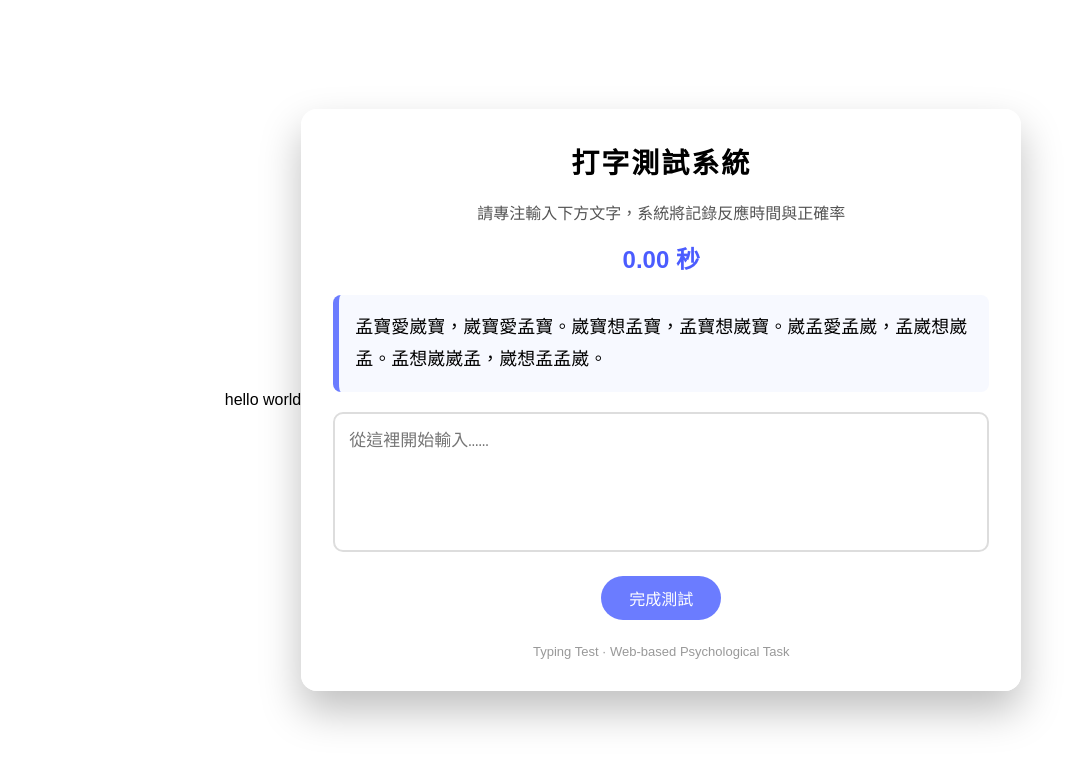
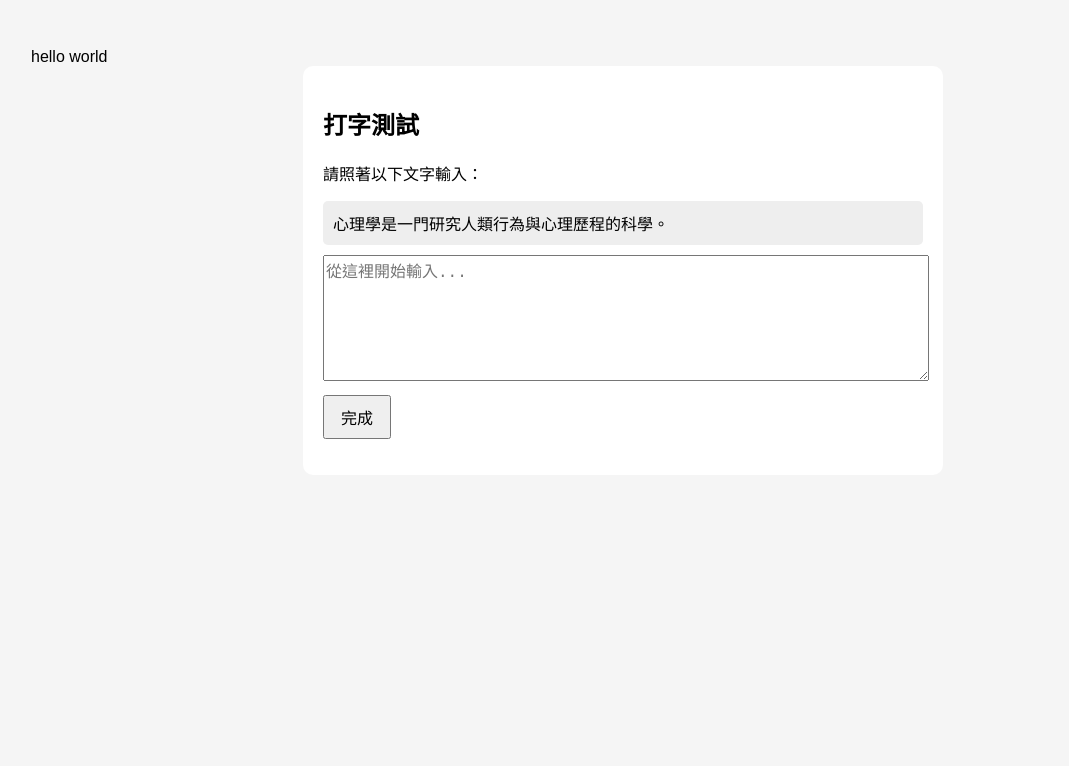
Before and after one commit to s114286Chloe/s114286Chloe.github.io, a plain HTML site: page index.html in a window 1280 px wide. Shown: the whole page, without its empty margins (17-1086 px from the left). Drawn offline with Linux system fonts and the light colour scheme.

Commit message:
Update index.html

```diff
--- a/index.html
+++ b/index.html
@@ -12,181 +12,75 @@
 <html lang="zh-Hant">
 <head>
   <meta charset="UTF-8">
-  <title>打字測試系統</title>
-
+  <title>打字測試</title>
   <style>
-    * {
-      box-sizing: border-box;
+    body {
+      font-family: Arial, sans-serif;
+      background-color: #f5f5f5;
+      padding: 40px;
     }
-
-    body {
-      margin: 0;
-      min-height: 100vh;
-      font-family: "Noto Sans TC", Arial, sans-serif;
-      display: flex;
-      align-items: center;
-      justify-content: center;
-
-      background-image: url("background.jpg");
-      background-size: cover;
-      background-position: center;
-      background-repeat: no-repeat;
+    .container {
+      background: white;
+      padding: 20px;
+      max-width: 600px;
+      margin: auto;
+      border-radius: 10px;
     }
-
-    .card {
-      background: rgba(255, 255, 255, 0.95);
-      width: 90%;
-      max-width: 720px;
-      padding: 32px;
-      border-radius: 16px;
-      box-shadow: 0 20px 40px rgba(0,0,0,0.25);
+    #targetText {
+      background: #eee;
+      padding: 10px;
+      border-radius: 5px;
     }
-
-    h1 {
-      margin-top: 0;
-      text-align: center;
-      font-size: 28px;
-      letter-spacing: 2px;
-    }
-
-    .hint {
-      text-align: center;
-      color: #555;
-      margin-bottom: 16px;
-    }
-
-    #timer {
-      text-align: center;
-      font-size: 24px;
-      font-weight: bold;
-      color: #4b5cff;
-      margin-bottom: 20px;
-    }
-
-    .target {
-      background: #f7f9ff;
-      border-left: 6px solid #6b7cff;
-      padding: 16px;
-      border-radius: 8px;
-      font-size: 18px;
-      line-height: 1.8;
-      margin-bottom: 20px;
-    }
-
     textarea {
       width: 100%;
-      height: 140px;
-      resize: none;
-      padding: 14px;
-      font-size: 17px;
-      line-height: 1.6;
-      border-radius: 10px;
-      border: 2px solid #ddd;
-      transition: border-color 0.2s, box-shadow 0.2s;
+      height: 120px;
+      margin-top: 10px;
+      font-size: 16px;
     }
-
-    textarea:focus {
-      outline: none;
-      border-color: #6b7cff;
-      box-shadow: 0 0 0 3px rgba(107,124,255,0.2);
-    }
-
-    .actions {
-      text-align: center;
-      margin-top: 20px;
-    }
-
     button {
-      background: #6b7cff;
-      color: white;
-      border: none;
-      padding: 10px 28px;
+      margin-top: 10px;
+      padding: 8px 16px;
       font-size: 16px;
-      border-radius: 999px;
-      cursor: pointer;
-      transition: transform 0.15s, box-shadow 0.15s, background 0.15s;
-    }
-
-    button:hover {
-      background: #5a6af0;
-      transform: translateY(-2px);
-      box-shadow: 0 6px 16px rgba(107,124,255,0.35);
-    }
-
-    #result {
-      margin-top: 24px;
-      padding: 16px;
-      background: #f3f5ff;
-      border-radius: 10px;
-      font-size: 16px;
-      line-height: 1.6;
-      display: none;
-    }
-
-    footer {
-      margin-top: 24px;
-      text-align: center;
-      font-size: 13px;
-      color: #999;
     }
   </style>
 </head>
-
 <body>
 
-<div class="card">
-  <h1>打字測試系統</h1>
-  <p class="hint">請專注輸入下方文字，系統將記錄反應時間與正確率</p>
+<div class="container">
+  <h2>打字測試</h2>
 
-  <div id="timer">0.00 秒</div>
-
-  <div class="target" id="targetText">
-    孟寶愛崴寶，崴寶愛孟寶。崴寶想孟寶，孟寶想崴寶。崴孟愛孟崴，孟崴想崴孟。孟想崴崴孟，崴想孟孟崴。
+  <p>請照著以下文字輸入：</p>
+  <div id="targetText">
+    心理學是一門研究人類行為與心理歷程的科學。
   </div>
 
-  <textarea id="inputText" placeholder="從這裡開始輸入……"></textarea>
+  <textarea id="inputText" placeholder="從這裡開始輸入..."></textarea>
+  <button onclick="finish()">完成</button>
 
-  <div class="actions">
-    <button onclick="finish()">完成測試</button>
-  </div>
-
-  <div id="result"></div>
-
-  <footer>
-    Typing Test · Web-based Psychological Task
-  </footer>
+  <p id="result"></p>
 </div>
 
 <script>
   const targetText = document.getElementById("targetText").innerText;
   const inputText = document.getElementById("inputText");
   const result = document.getElementById("result");
-  const timerDisplay = document.getElementById("timer");
 
   let startTime = null;
-  let timerInterval = null;
 
   inputText.addEventListener("input", () => {
     if (!startTime) {
-      startTime = Date.now();
-
-      timerInterval = setInterval(() => {
-        const elapsed = (Date.now() - startTime) / 1000;
-        timerDisplay.innerText = `${elapsed.toFixed(2)} 秒`;
-      }, 50);
+      startTime = new Date();
     }
   });
 
   function finish() {
     if (!startTime) {
-      result.style.display = "block";
-      result.innerText = "請先開始輸入文字。";
+      result.innerText = "請先開始輸入文字！";
       return;
     }
 
-    clearInterval(timerInterval);
-
-    const timeUsed = (Date.now() - startTime) / 1000;
+    const endTime = new Date();
+    const timeUsed = (endTime - startTime) / 1000;
 
     let correct = 0;
     for (let i = 0; i < inputText.value.length; i++) {
@@ -195,9 +89,7 @@
       }
     }
 
-    result.style.display = "block";
     result.innerHTML = `
-      <strong>測試結果</strong><br>
       花費時間：${timeUsed.toFixed(2)} 秒<br>
       正確字元數：${correct} / ${targetText.length}
     `;
```
